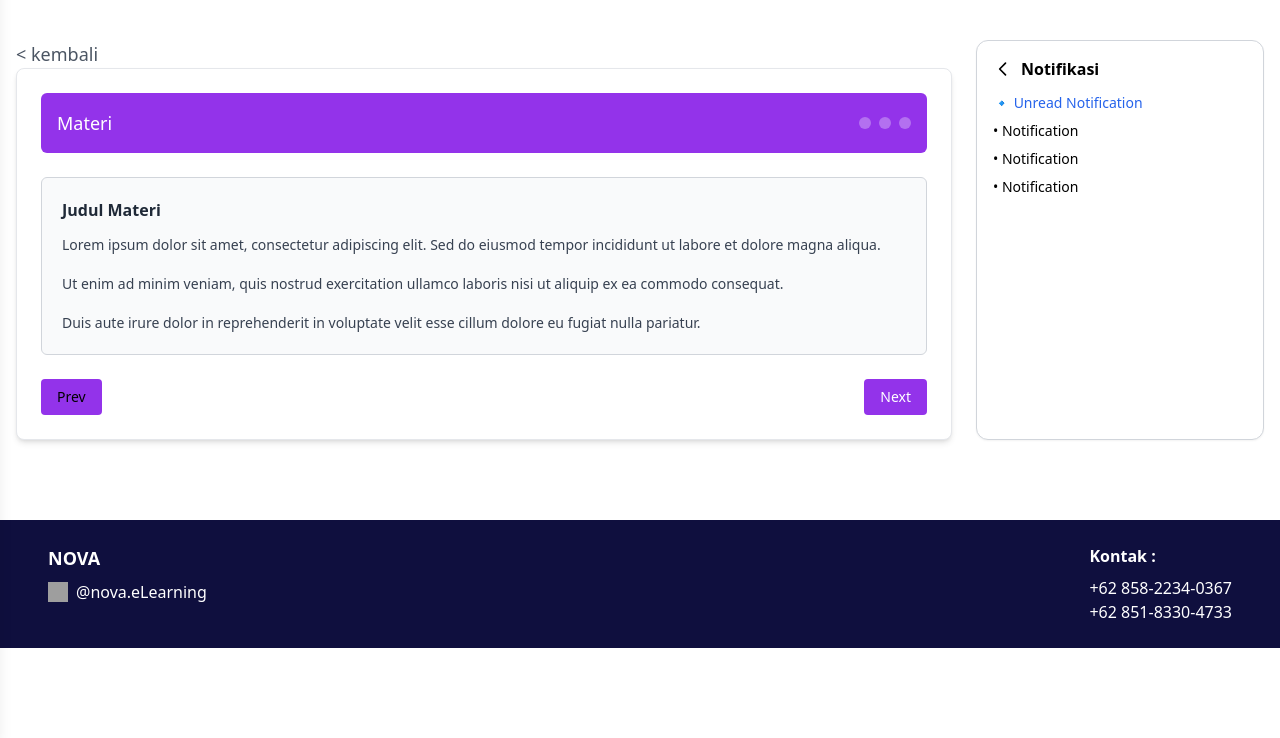
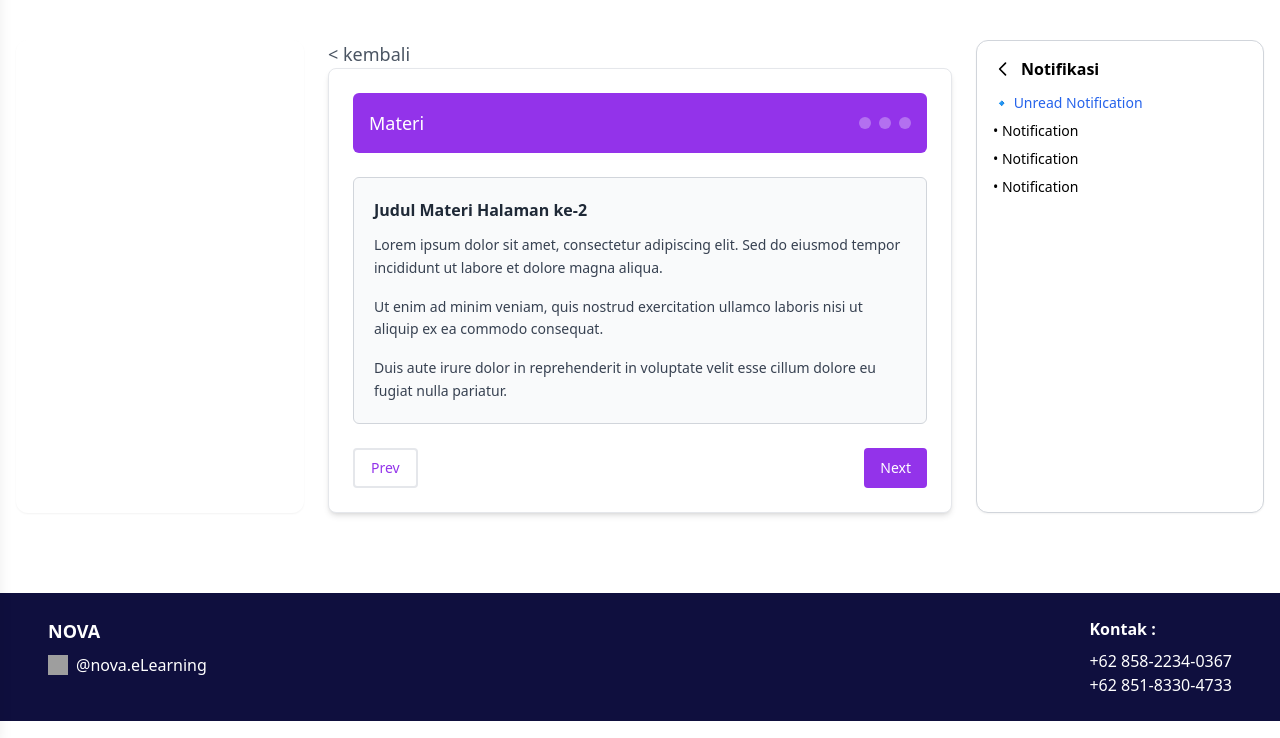
Before and after one commit to ZEROX-CX/NOVA, a PHP site: page /m-hal-2.php in a window 1280 px wide. Shown: the part 62-800 px from the top of the page. Run offline with PHP 8.4, Linux system fonts and the light colour scheme; some libraries are stand-ins or nearby versions; grey boxes are pictures that could not be loaded.

Commit message:
Refactor m-hal-2.php for improved structure

```diff
--- a/m-hal-2.php
+++ b/m-hal-2.php
@@ -25,9 +25,15 @@ include 'navbar.html';
       </nav>
     </div>
 
+
     <!-- Konten Utama -->
     <main class="max-w-7xl mx-auto px-4 py-10 flex flex-col md:flex-row gap-6">
+
+      <aside class="hidden md:block w-72 bg-white border-gray-300 rounded-xl p-4 shadow-sm">
+      </aside>
+
       <!-- Bagian Mapel -->
+
       <section class="flex-1">
 
         <a class="text-lg text-gray-600" href="sejarah.php">< kembali</a>
@@ -45,7 +51,7 @@ include 'navbar.html';
 
           <!-- Konten Materi -->
           <div class="bg-gray-50 border border-gray-300 rounded-md p-5 mb-6">
-            <h3 class="text-md font-semibold text-gray-800 mb-3">Judul Materi</h3>
+            <h3 class="text-md font-semibold text-gray-800 mb-3">Judul Materi Halaman ke-2</h3>
             <div class="text-sm text-gray-700 leading-relaxed space-y-4">
               <p>
                 Lorem ipsum dolor sit amet, consectetur adipiscing elit. Sed do eiusmod tempor incididunt ut labore et dolore magna aliqua.
@@ -61,7 +67,7 @@ include 'navbar.html';
 
           <div class="flex justify-between w-full">
             <div class="flex">
-              <a href="materi.php" class="inline-flex items-center px-4 py-2 bg-purple-600 text-sm font-medium rounded hover:bg-purple-700 transition">
+              <a href="materi.php" class="inline-flex items-center px-4 py-2 bg-white border-2 text-purple-600 text-sm font-medium rounded">
                 Prev
               </a>
             </div>
```
